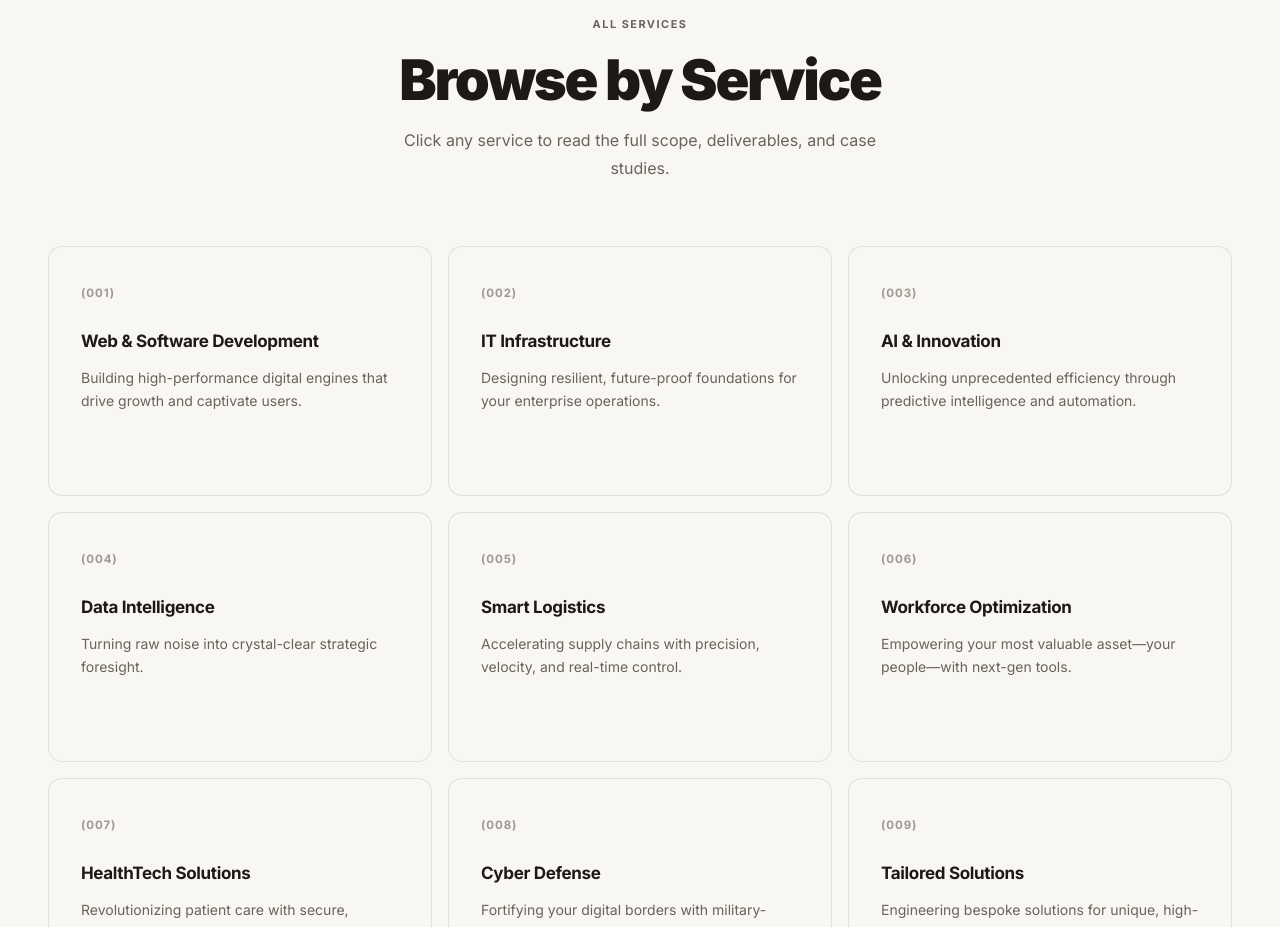
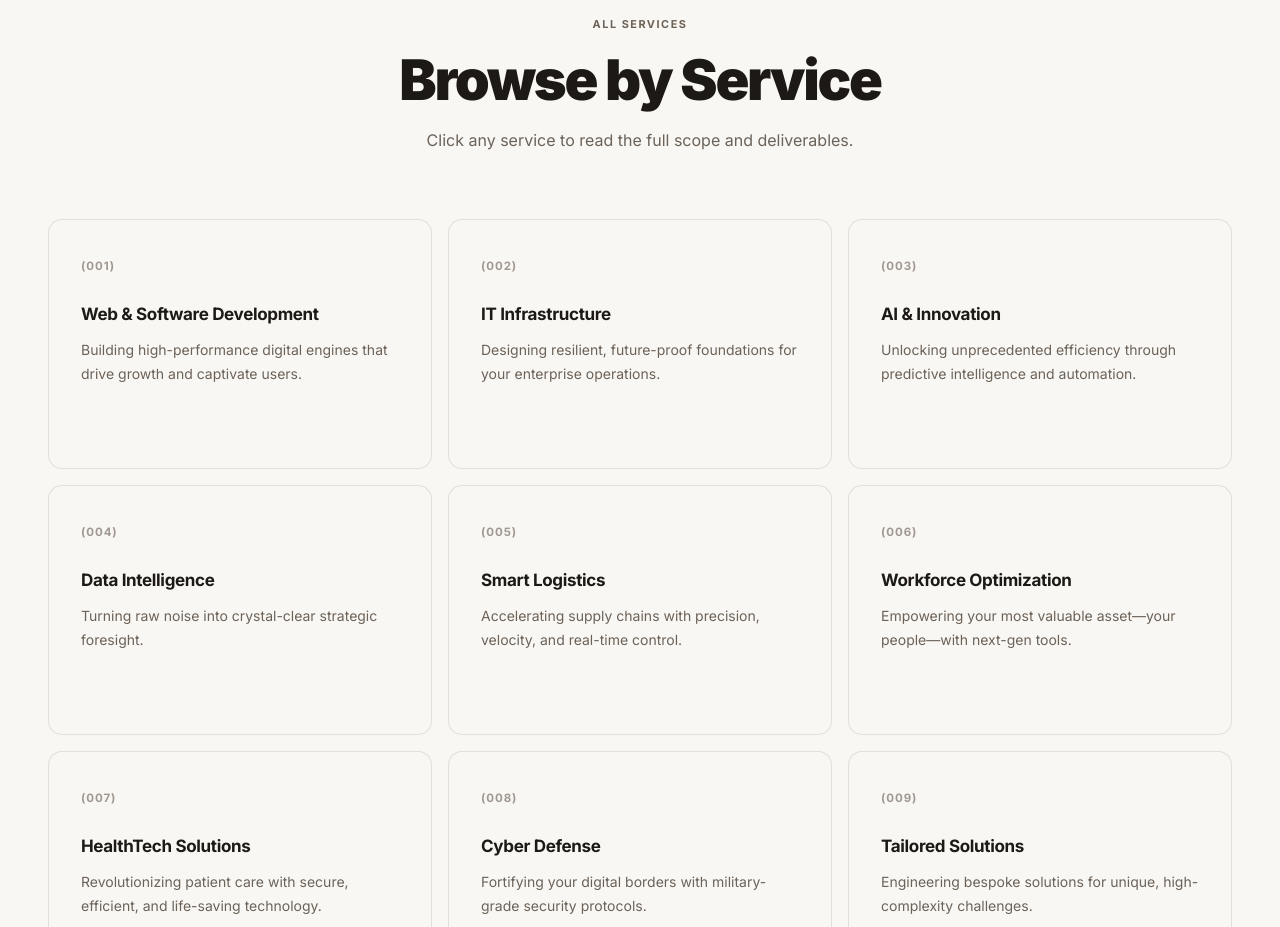
Before and after one commit to NickEinstein1/CYCUS_Website, a React (Vite) app: page /services in a window 1280 px wide. Shown: the part 2080-3007 px from the top of the page. Built offline with nearby package versions, Linux system fonts and the light colour scheme.

Commit message:
remove_casestudies — drop case studies from homepage and related copy

```diff
--- a/src/pages/Home.jsx
+++ b/src/pages/Home.jsx
@@ -3,14 +3,13 @@ import { motion } from 'framer-motion';
 import Hero from '../components/Hero';
 import TrustStrip from '../components/TrustStrip';
 import Marquee from '../components/Marquee';
-import CaseStudies from '../components/CaseStudies';
 import FeatureCards from '../components/FeatureCards';
 import ServicesSection from '../components/ServicesSection';
 import ContactSection from '../components/ContactSection';
 
 /*
   Page order:
-  Hero → Trust strip → Case studies → Why us → Services → Contact
+  Hero → Trust strip → Why us → Services → Contact
 */
 const Home = () => (
     <motion.div
@@ -21,7 +20,6 @@ const Home = () => (
         <Hero />
         <TrustStrip />
         <Marquee speed={30} />
-        <CaseStudies />
         <FeatureCards />
         <ServicesSection />
         <ContactSection />
--- a/src/pages/ServicesPage.jsx
+++ b/src/pages/ServicesPage.jsx
@@ -80,7 +80,7 @@ const ServicesPage = () => (
                     </p>
                     <h2 className="services__title">Browse by Service</h2>
                     <p className="services__subtitle">
-                        Click any service to read the full scope, deliverables, and case studies.
+                        Click any service to read the full scope and deliverables.
                     </p>
                 </div>
                 <div className="services__grid">
```
